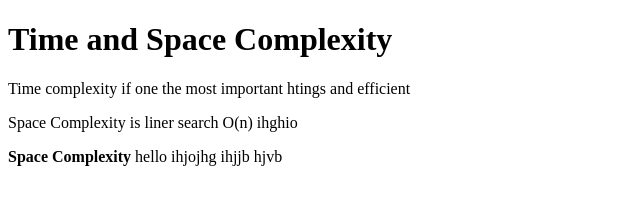
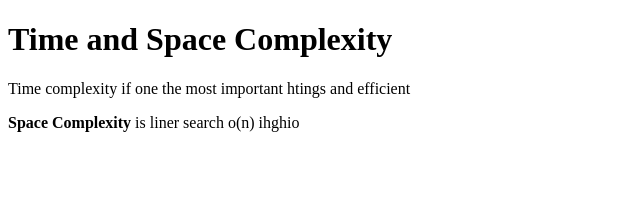
Before and after one commit to acciojob/time-and-space-complexity-yogesh7082, a website: page main.html in a window 1280 px wide. Shown: the whole page, without its empty margins (0-640 px from the left). Drawn offline with Linux system fonts and the light colour scheme.

Commit message:
created a submission

```diff
--- a/main.html
+++ b/main.html
@@ -12,8 +12,8 @@
 		Time and  Space  Complexity
 	</h1>
 	<p>		Time complexity if one the most important htings and efficient </p>
-	<p>	Space Complexity is  liner search  O(n) ihghio</p>
-	<p>		<b> Space Complexity </b> hello ihjojhg ihjjb hjvb</p>
+	<p><b>	Space Complexity </b>is  liner search  o(n) ihghio</p>
+
     <script type="text/javascript" src="./script.js">
 </script>
 
```
